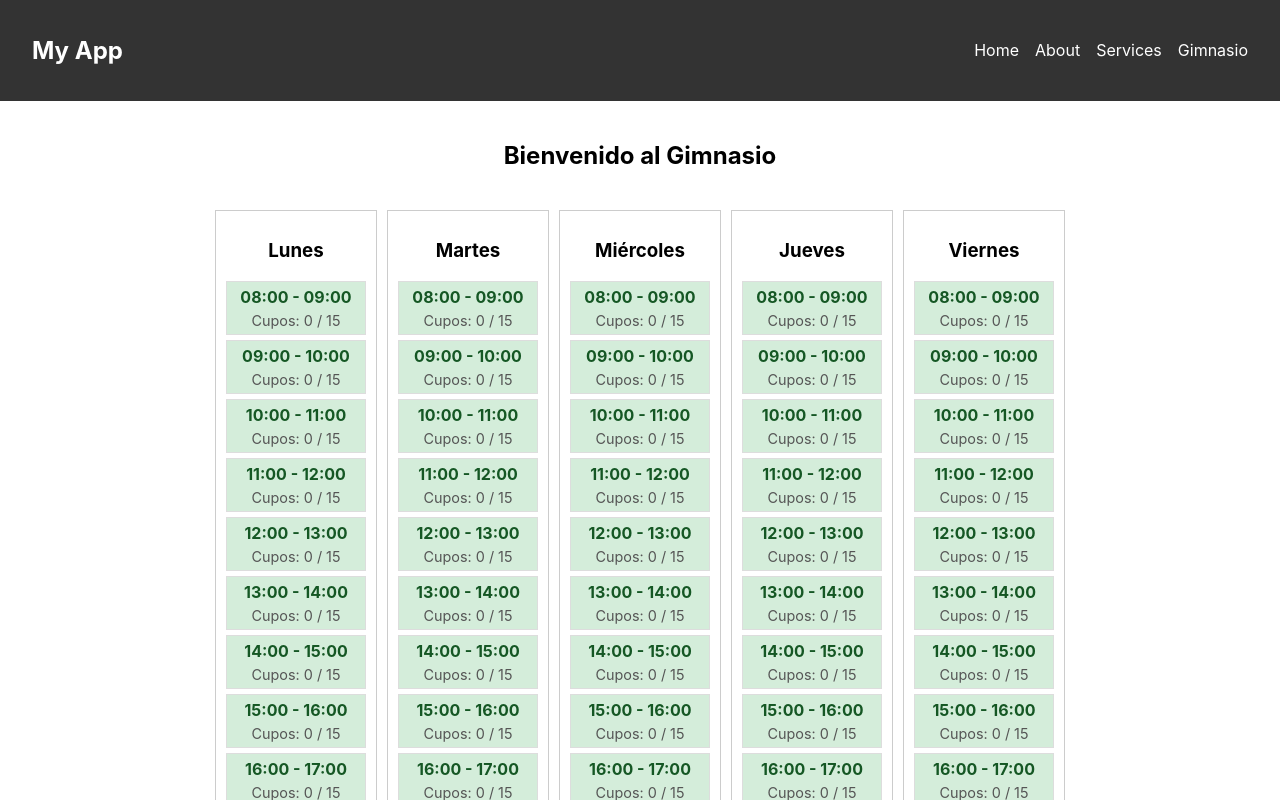
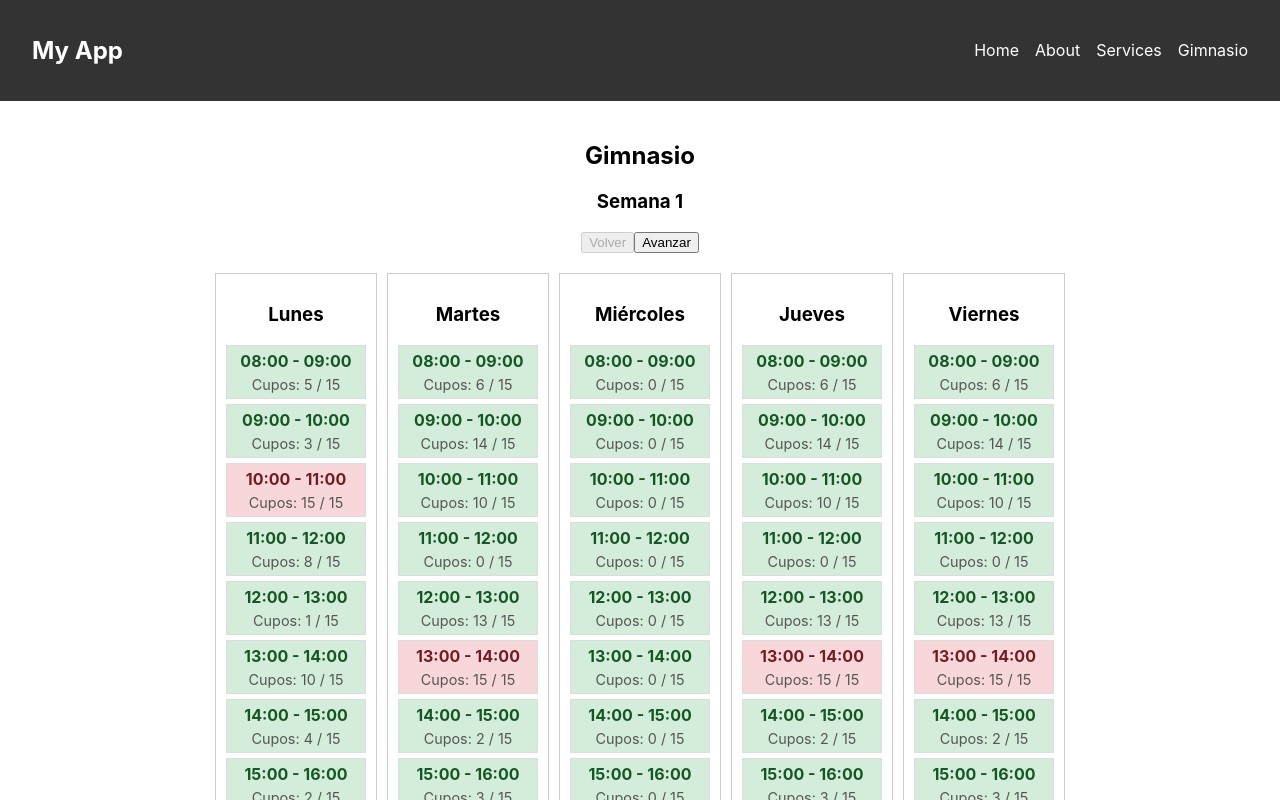
Before and after one commit to m3122/defider, a React (Create React App) app: page /gimnasio in a window 1280 px wide. Shown: the top 800 px of the page. Built offline with nearby package versions, Linux system fonts and the light colour scheme.

Commit message:
added jsons and logic for calendario

```diff
--- /dev/null
+++ b/public/cupos.json
@@ -0,0 +1,62 @@
+{
+    "Lunes": {
+      "08:00 - 09:00": 5,
+      "09:00 - 10:00": 3,
+      "10:00 - 11:00": 15,
+      "11:00 - 12:00": 8,
+      "12:00 - 13:00": 1,
+      "13:00 - 14:00": 10,
+      "14:00 - 15:00": 4,
+      "15:00 - 16:00": 2,
+      "16:00 - 17:00": 12,
+      "17:00 - 18:00": 7
+    },
+    "Martes": {
+      "08:00 - 09:00": 6,
+      "09:00 - 10:00": 14,
+      "10:00 - 11:00": 10,
+      "11:00 - 12:00": 0,
+      "12:00 - 13:00": 13,
+      "13:00 - 14:00": 15,
+      "14:00 - 15:00": 2,
+      "15:00 - 16:00": 3,
+      "16:00 - 17:00": 11,
+      "17:00 - 18:00": 9
+    },
+    "Miercoles": {
+        "08:00 - 09:00": 6,
+        "09:00 - 10:00": 14,
+        "10:00 - 11:00": 10,
+        "11:00 - 12:00": 0,
+        "12:00 - 13:00": 13,
+        "13:00 - 14:00": 15,
+        "14:00 - 15:00": 2,
+        "15:00 - 16:00": 3,
+        "16:00 - 17:00": 11,
+        "17:00 - 18:00": 9
+      },
+    "Jueves": {
+        "08:00 - 09:00": 6,
+        "09:00 - 10:00": 14,
+        "10:00 - 11:00": 10,
+        "11:00 - 12:00": 0,
+        "12:00 - 13:00": 13,
+        "13:00 - 14:00": 15,
+        "14:00 - 15:00": 2,
+        "15:00 - 16:00": 3,
+        "16:00 - 17:00": 11,
+        "17:00 - 18:00": 9
+    },
+    "Viernes": {
+        "08:00 - 09:00": 6,
+        "09:00 - 10:00": 14,
+        "10:00 - 11:00": 10,
+        "11:00 - 12:00": 0,
+        "12:00 - 13:00": 13,
+        "13:00 - 14:00": 15,
+        "14:00 - 15:00": 2,
+        "15:00 - 16:00": 3,
+        "16:00 - 17:00": 11,
+        "17:00 - 18:00": 9
+        }
+  }
--- a/src/components/Gimnasio/Calendario.js
+++ b/src/components/Gimnasio/Calendario.js
@@ -1,5 +1,7 @@
-import React, { useState } from 'react';
-import './Calendario.css';
+import React, { useState, useEffect } from 'react';
+import './CalendarioSemanal.css';
+
+const urlsJson = ['/cupos.json', '/cupos_alt.json'];
 
 function CalendarioSemanal() {
   const diasSemana = ['Lunes', 'Martes', 'Miércoles', 'Jueves', 'Viernes'];
@@ -16,47 +18,106 @@ function CalendarioSemanal() {
     '17:00 - 18:00'
   ];
 
-  const [contadores, setContadores] = useState(
-    diasSemana.reduce((acc, dia) => {
-      acc[dia] = bloquesHorario.reduce((horas, bloque) => {
-        horas[bloque] = 0;
-        return horas;
-      }, {});
-      return acc;
-    }, {})
-  );
+  const [contadores, setContadores] = useState({});
+  const [jsonIndex, setJsonIndex] = useState(0);
+  const [showModal, setShowModal] = useState(false);
+  const [selectedDia, setSelectedDia] = useState(null);
+  const [selectedBloque, setSelectedBloque] = useState(null);
 
-  const incrementarContador = (dia, bloque) => {
+  // Definición del título de la semana
+  const semanaTitulo = jsonIndex === 0 ? 'Semana 1' : 'Semana 2';
+
+  useEffect(() => {
+    fetch(urlsJson[jsonIndex])
+      .then((response) => response.json())
+      .then((data) => setContadores(data))
+      .catch((error) => console.error('Error al cargar los datos de cupos:', error));
+  }, [jsonIndex]);
+
+  const avanzarJSON = () => {
+    if (jsonIndex < urlsJson.length - 1) {
+      setJsonIndex((prevIndex) => prevIndex + 1);
+    }
+  };
+
+  const retrocederJSON = () => {
+    if (jsonIndex > 0) {
+      setJsonIndex((prevIndex) => prevIndex - 1);
+    }
+  };
+
+  const abrirModal = (dia, bloque) => {
+    const cupos = contadores[dia]?.[bloque] ?? 0;
+    if (cupos < 15) { // Verifica si el horario tiene cupos disponibles
+      setSelectedDia(dia);
+      setSelectedBloque(bloque);
+      setShowModal(true);
+    }
+  };
+
+  const cerrarModal = () => {
+    setShowModal(false);
+    setSelectedDia(null);
+    setSelectedBloque(null);
+  };
+
+  const confirmarIncremento = () => {
+    if (selectedDia && selectedBloque) {
       setContadores((prevContadores) => ({
         ...prevContadores,
-      [dia]: {
-        ...prevContadores[dia],
-        [bloque]: Math.min(prevContadores[dia][bloque] + 1, 15)
+        [selectedDia]: {
+          ...prevContadores[selectedDia],
+          [selectedBloque]: Math.min((prevContadores[selectedDia]?.[selectedBloque] || 0) + 1, 15)
         }
       }));
+    }
+    cerrarModal();
   };
 
   return (
+    <div>
+      <h3>{semanaTitulo}</h3> {/* Título de la semana */}
+      <button onClick={retrocederJSON} disabled={jsonIndex === 0}>
+        Volver
+      </button>
+      <button onClick={avanzarJSON} disabled={jsonIndex === urlsJson.length - 1}>
+        Avanzar
+      </button>
+
       <div className="calendario-semanal">
         {diasSemana.map((dia) => (
           <div key={dia} className="dia">
             <h3>{dia}</h3>
             {bloquesHorario.map((bloque) => {
-            const cuposLlenos = contadores[dia][bloque] >= 15;
+              const cupos = contadores[dia]?.[bloque] ?? 0;
+              const cuposLlenos = cupos >= 15;
               return (
                 <div
                   key={bloque}
                   className={`bloque-horario ${cuposLlenos ? 'sin-cupos' : 'con-cupos'}`}
-                onClick={() => incrementarContador(dia, bloque)}
+                  onClick={() => abrirModal(dia, bloque)}
                 >
                   <strong>{bloque}</strong>
-                <div>Cupos: {contadores[dia][bloque]} / 15</div>
+                  <div>Cupos: {cupos} / 15</div>
                 </div>
               );
             })}
           </div>
         ))}
       </div>
+
+      {showModal && (
+        <div className="modal-overlay">
+          <div className="modal">
+            <p>
+              ¿Deseas agendar tu hora para el <b>{selectedDia}</b> en el bloque <b>{selectedBloque}</b>?
+            </p>
+            <button onClick={cerrarModal}>Cancelar</button>
+            <button onClick={confirmarIncremento}>Aceptar</button>
+          </div>
+        </div>
+      )}
+    </div>
   );
 }
 
--- a/src/components/Gimnasio/Calendario.css
+++ b/src/components/Gimnasio/CalendarioSemanal.css
@@ -50,3 +50,28 @@
   font-size: 0.9em;
   color: #555;
 }
+
+.modal-overlay {
+  position: fixed;
+  top: 0;
+  left: 0;
+  right: 0;
+  bottom: 0;
+  background-color: rgba(0, 0, 0, 0.5);
+  display: flex;
+  align-items: center;
+  justify-content: center;
+  z-index: 1000;
+}
+
+.modal {
+  background-color: white;
+  padding: 20px;
+  border-radius: 8px;
+  text-align: center;
+  width: 300px;
+}
+
+.modal button {
+  margin: 10px;
+}
--- a/src/components/Gimnasio/Gimnasio.js
+++ b/src/components/Gimnasio/Gimnasio.js
@@ -4,7 +4,7 @@ import CalendarioSemanal from './Calendario';
 function Gimnasio() {
   return (
     <div style={{ padding: '20px', textAlign: 'center' }}>
-      <h2>Bienvenido al Gimnasio</h2>
+      <h2>Gimnasio</h2>
       <CalendarioSemanal />
     </div>
   );
```
Also changed, not shown: public/cupos_alt.json (added, +62 -0 lines). Lines whose indentation alone changed are shown as unchanged.
